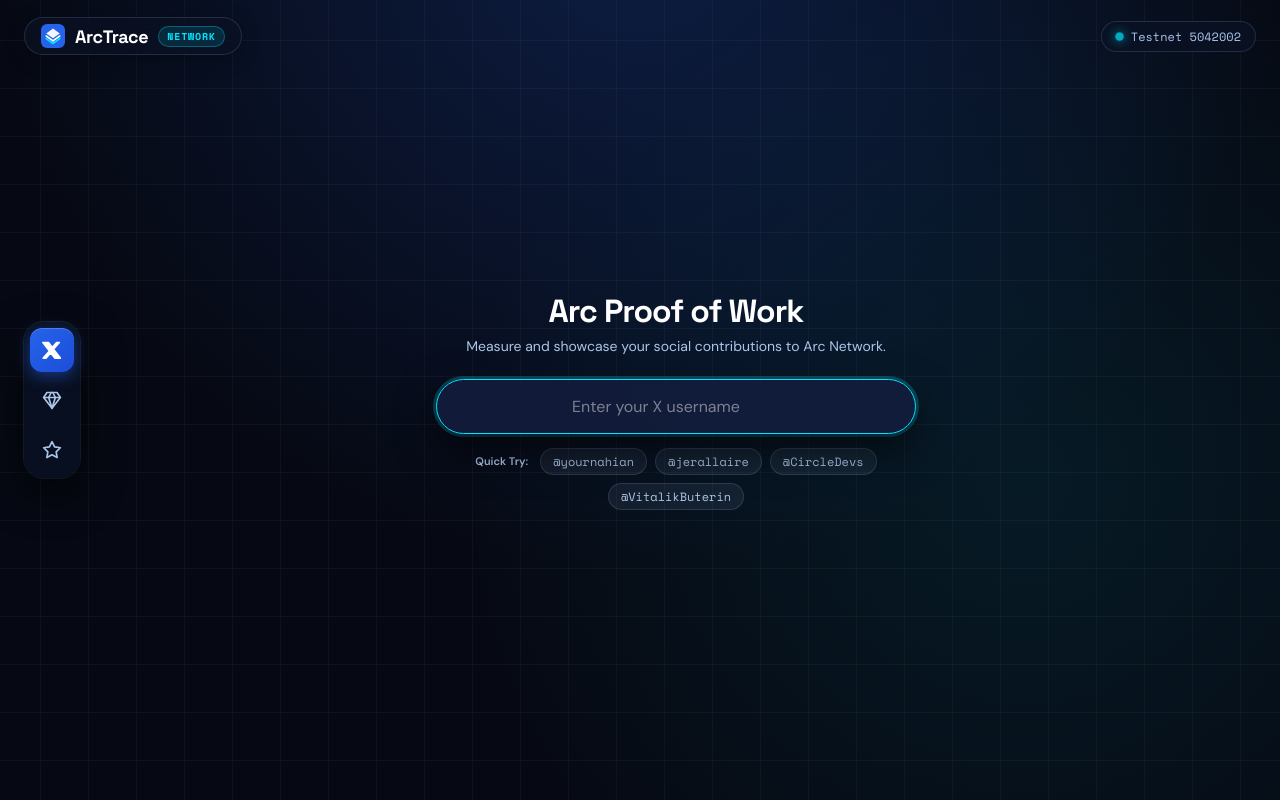
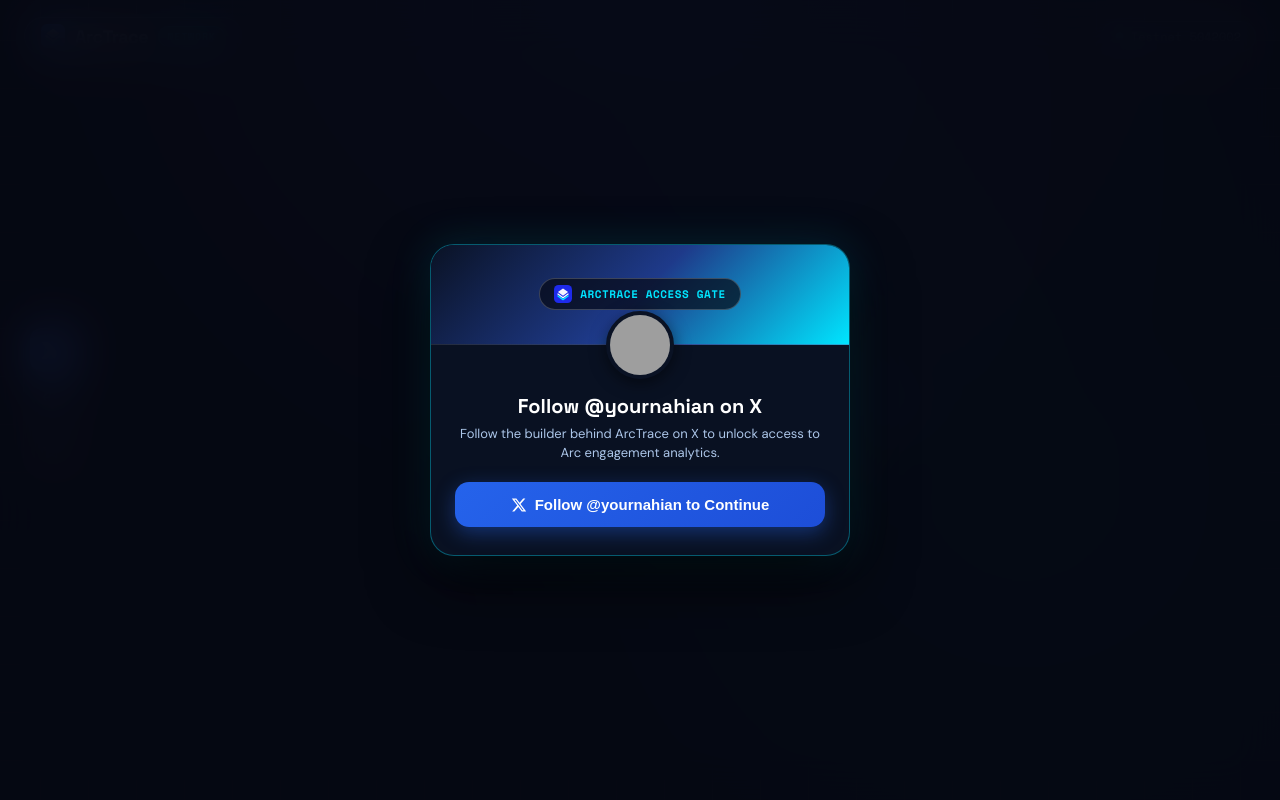
Before and after one commit to yournahian/ArcTrace, a Next.js app: page / in a window 1280 px wide. Built offline with nearby package versions, Linux system fonts and the light colour scheme; grey boxes are pictures that could not be loaded.

Commit message:
feat: add FollowGate for @yournahian on X and clean Best Posts search

```diff
--- a/src/app/page.tsx
+++ b/src/app/page.tsx
@@ -6,12 +6,16 @@
 import { ArcGems } from '@/components/ArcGems';
 import { TopArcPosts } from '@/components/TopArcPosts';
 import { ArcLogo } from '@/components/ArcLogo';
+import { FollowGate } from '@/components/FollowGate';
 
 export default function HomePage() {
   const [activeTab, setActiveTab] = useState<TabType>('proof');
 
   return (
     <div className="app-viewport">
+      {/* Access Gate Requiring Visitor to Follow @yournahian on X */}
+      <FollowGate />
+
       {/* Top Header */}
       <header className="app-header">
         <div className="brand-link">
--- /dev/null
+++ b/src/components/FollowGate.tsx
@@ -0,0 +1,246 @@
+'use client';
+
+import React, { useState, useEffect } from 'react';
+import { ArcLogo } from './ArcLogo';
+
+export const FollowGate: React.FC = () => {
+  const [isOpen, setIsOpen] = useState(false);
+  const [step, setStep] = useState<'prompt' | 'detecting' | 'unlocked'>('prompt');
+
+  useEffect(() => {
+    // Check sessionStorage: if not verified in this session, show the gate
+    const isUnlocked = sessionStorage.getItem('arctrace_follow_unlocked');
+    if (!isUnlocked) {
+      setIsOpen(true);
+    }
+  }, []);
+
+  const handleFollowClick = () => {
+    // Open X profile in new tab
+    window.open('https://x.com/yournahian', '_blank', 'noopener,noreferrer');
+
+    // Switch to detecting state
+    setStep('detecting');
+
+    // Simulate verification check (3.5 seconds)
+    setTimeout(() => {
+      setStep('unlocked');
+    }, 3500);
+  };
+
+  const handleEnter = () => {
+    sessionStorage.setItem('arctrace_follow_unlocked', 'true');
+    setIsOpen(false);
+  };
+
+  if (!isOpen) return null;
+
+  return (
+    <div
+      style={{
+        position: 'fixed',
+        inset: 0,
+        zIndex: 999,
+        backgroundColor: 'rgba(6, 9, 19, 0.88)',
+        backdropFilter: 'blur(24px)',
+        WebkitBackdropFilter: 'blur(24px)',
+        display: 'flex',
+        alignItems: 'center',
+        justifyContent: 'center',
+        padding: '16px',
+        animation: 'fadeIn 0.3s ease',
+      }}
+      role="dialog"
+      aria-modal="true"
+      aria-label="Follow on X to continue"
+    >
+      <div
+        style={{
+          width: '100%',
+          maxWidth: '420px',
+          background: 'rgba(10, 18, 36, 0.95)',
+          border: '1px solid rgba(0, 229, 255, 0.35)',
+          borderRadius: '24px',
+          overflow: 'hidden',
+          boxShadow: '0 24px 60px rgba(0, 0, 0, 0.7), 0 0 40px rgba(0, 229, 255, 0.15)',
+          textAlign: 'center',
+          color: '#ffffff',
+          animation: 'slideUp 0.3s cubic-bezier(0.16, 1, 0.3, 1)',
+        }}
+      >
+        {/* Banner with Arc branding */}
+        <div
+          style={{
+            height: '100px',
+            background: 'linear-gradient(135deg, #0A1224 0%, #1E3A8A 50%, #00E5FF 100%)',
+            position: 'relative',
+            display: 'flex',
+            alignItems: 'center',
+            justifyContent: 'center',
+            borderBottom: '1px solid rgba(255, 255, 255, 0.1)',
+          }}
+        >
+          <div style={{ background: 'rgba(6, 9, 19, 0.7)', padding: '6px 14px', borderRadius: '9999px', border: '1px solid rgba(255, 255, 255, 0.2)', display: 'flex', alignItems: 'center', gap: '8px' }}>
+            <ArcLogo size={18} />
+            <span style={{ fontSize: '11px', fontWeight: '700', fontFamily: 'var(--font-mono)', color: 'var(--arc-cyan)', letterSpacing: '0.05em' }}>
+              ARCTRACE ACCESS GATE
+            </span>
+          </div>
+        </div>
+
+        {/* Content Body */}
+        <div style={{ padding: '0 24px 28px 24px', position: 'relative' }}>
+          {/* Overlapping Avatar */}
+          <div
+            style={{
+              width: '68px',
+              height: '68px',
+              borderRadius: '50%',
+              overflow: 'hidden',
+              border: '4px solid #0A1224',
+              background: '#1E293B',
+              margin: '-34px auto 14px auto',
+              boxShadow: '0 4px 16px rgba(0,0,0,0.5)',
+            }}
+          >
+            {/* eslint-disable-next-line @next/next/no-img-element */}
+            <img
+              src="https://pbs.twimg.com/profile_images/1966521996080209920/MbtcGvTv_400x400.jpg"
+              alt="yournahian avatar"
+              style={{ width: '100%', height: '100%', objectFit: 'cover' }}
+            />
+          </div>
+
+          {step === 'prompt' && (
+            <>
+              <h2
+                style={{
+                  fontFamily: 'var(--font-display)',
+                  fontSize: '20px',
+                  fontWeight: '700',
+                  color: '#ffffff',
+                  lineHeight: '1.3',
+                }}
+              >
+                Follow @yournahian on X
+              </h2>
+              <p style={{ color: 'var(--arc-sky-sync)', fontSize: '13px', marginTop: '6px', lineHeight: '1.45' }}>
+                Follow the builder behind ArcTrace on X to unlock access to Arc engagement analytics.
+              </p>
+
+              <button
+                type="button"
+                onClick={handleFollowClick}
+                style={{
+                  marginTop: '20px',
+                  width: '100%',
+                  background: 'linear-gradient(135deg, #2563EB, #1D4ED8)',
+                  color: '#ffffff',
+                  border: 'none',
+                  borderRadius: '14px',
+                  padding: '14px 20px',
+                  fontSize: '15px',
+                  fontWeight: '700',
+                  cursor: 'pointer',
+                  display: 'flex',
+                  alignItems: 'center',
+                  justifyContent: 'center',
+                  gap: '8px',
+                  boxShadow: '0 6px 20px rgba(37, 99, 235, 0.4)',
+                  transition: 'transform 0.15s ease, box-shadow 0.15s ease',
+                }}
+                onMouseEnter={(e) => {
+                  e.currentTarget.style.transform = 'translateY(-1px)';
+                  e.currentTarget.style.boxShadow = '0 8px 24px rgba(0, 229, 255, 0.35)';
+                }}
+                onMouseLeave={(e) => {
+                  e.currentTarget.style.transform = 'translateY(0)';
+                  e.currentTarget.style.boxShadow = '0 6px 20px rgba(37, 99, 235, 0.4)';
+                }}
+              >
+                <svg viewBox="0 0 24 24" fill="currentColor" width="16" height="16">
+                  <path d="M18.244 2.25h3.308l-7.227 8.26 8.502 11.24H16.17l-5.214-6.817L4.99 21.75H1.68l7.73-8.835L1.254 2.25H8.08l4.713 6.231zm-1.161 17.52h1.833L7.084 4.126H5.117z" />
+                </svg>
+                <span>Follow @yournahian to Continue</span>
+              </button>
+            </>
+          )}
+
+          {step === 'detecting' && (
+            <div style={{ padding: '16px 0' }}>
+              <div className="loading-dots" style={{ height: '40px' }}>
+                <span className="dot" />
+                <span className="dot" />
+                <span className="dot" />
+              </div>
+              <p
+                style={{
+                  fontFamily: 'var(--font-mono)',
+                  color: 'var(--arc-cyan)',
+                  fontSize: '13px',
+                  fontWeight: '600',
+                  marginTop: '12px',
+                }}
+              >
+                Detecting follow status on X...
+              </p>
+              <p style={{ fontSize: '12px', color: 'var(--arc-text-dim)', marginTop: '4px' }}>
+                Verifying your connection to @yournahian
+              </p>
+            </div>
+          )}
+
+          {step === 'unlocked' && (
+            <div style={{ padding: '8px 0' }}>
+              <div
+                style={{
+                  width: '44px',
+                  height: '44px',
+                  borderRadius: '50%',
+                  background: 'rgba(16, 185, 129, 0.15)',
+                  border: '1px solid #10B981',
+                  color: '#10B981',
+                  display: 'flex',
+                  alignItems: 'center',
+                  justifyContent: 'center',
+                  margin: '0 auto 12px auto',
+                }}
+              >
+                <svg viewBox="0 0 24 24" fill="none" stroke="currentColor" strokeWidth="2.5" width="22" height="22">
+                  <polyline points="20 6 9 17 4 12" />
+                </svg>
+              </div>
+
+              <h3 style={{ fontSize: '17px', fontWeight: '700', color: '#ffffff' }}>
+                Access Verified!
+              </h3>
+              <p style={{ color: 'var(--arc-sky-sync)', fontSize: '13px', marginTop: '4px' }}>
+                Welcome to ArcTrace. Explore real Arc Network proof-of-work.
+              </p>
+
+              <button
+                type="button"
+                onClick={handleEnter}
+                style={{
+                  marginTop: '18px',
+                  width: '100%',
+                  background: 'linear-gradient(135deg, #10B981, #059669)',
+                  color: '#ffffff',
+                  border: 'none',
+                  borderRadius: '14px',
+                  padding: '13px 20px',
+                  fontSize: '15px',
+                  fontWeight: '700',
+                  cursor: 'pointer',
+                  boxShadow: '0 6px 20px rgba(16, 185, 129, 0.4)',
+                }}
+              >
+                Enter ArcTrace
+              </button>
+            </div>
+          )}
+        </div>
+      </div>
+    </div>
+  );
+};
--- a/src/components/TopArcPosts.tsx
+++ b/src/components/TopArcPosts.tsx
@@ -28,8 +28,10 @@
   }
 }
 
+const SAMPLE_HANDLES = ['yournahian', 'jerallaire', 'CircleDevs', 'VitalikButerin'];
+
 export const TopArcPosts: React.FC = () => {
-  const [handle, setHandle] = useState('yournahian');
+  const [handle, setHandle] = useState('');
   const [loading, setLoading] = useState(false);
   const [error, setError] = useState('');
   const [posts, setPosts] = useState<ArcPost[]>([]);
@@ -60,6 +62,9 @@
       const sorted = allPosts.sort((a, b) => (b.views || 0) - (a.views || 0));
       setPosts(sorted);
       setSearchedUser(data.profile?.screen_name || clean);
+      if (sorted.length === 0) {
+        setError(`No Arc posts detected for @${clean}. Try another handle.`);
+      }
     } catch (err) {
       console.error(err);
       setError('Unable to load Arc posts');
@@ -67,10 +72,6 @@
       setLoading(false);
     }
   };
-
-  React.useEffect(() => {
-    fetchTopPosts('yournahian');
-  }, []);
 
   const handleSearch = (e: React.FormEvent) => {
     e.preventDefault();
@@ -88,12 +89,12 @@
         </p>
       </div>
 
-      <form onSubmit={handleSearch} className="search-form" style={{ marginBottom: '24px' }}>
+      <form onSubmit={handleSearch} className="search-form" style={{ marginBottom: '14px' }}>
         <input
           type="text"
           value={handle}
           onChange={(e) => setHandle(e.target.value)}
-          placeholder="Enter an X username (e.g. yournahian)"
+          placeholder="Enter an X username"
           className="pow-input"
         />
         {handle.trim() && (
@@ -106,6 +107,28 @@
         )}
       </form>
 
+      {/* Quick Try Sample Handles */}
+      {posts.length === 0 && !loading && (
+        <div className="sample-handles" style={{ marginBottom: '24px' }}>
+          <span style={{ fontSize: '11px', color: 'var(--arc-sky-sync)', fontWeight: '600', marginRight: '4px' }}>
+            Quick Try:
+          </span>
+          {SAMPLE_HANDLES.map((h) => (
+            <button
+              key={h}
+              type="button"
+              className="sample-chip"
+              onClick={() => {
+                setHandle(h);
+                fetchTopPosts(h);
+              }}
+            >
+              @{h}
+            </button>
+          ))}
+        </div>
+      )}
+
       {loading && (
         <div style={{ display: 'flex', alignItems: 'center', justifyContent: 'center', height: '180px' }}>
           <div className="loading-dots">
@@ -116,7 +139,7 @@
         </div>
       )}
 
-      {error && <p style={{ color: '#f87171', textAlign: 'center', fontSize: '14px' }}>{error}</p>}
+      {error && <p style={{ color: '#f87171', textAlign: 'center', fontSize: '14px', marginTop: '10px' }}>{error}</p>}
 
       {!loading && posts.length > 0 && (
         <div style={{ display: 'flex', flexDirection: 'column', gap: '14px' }}>
```
